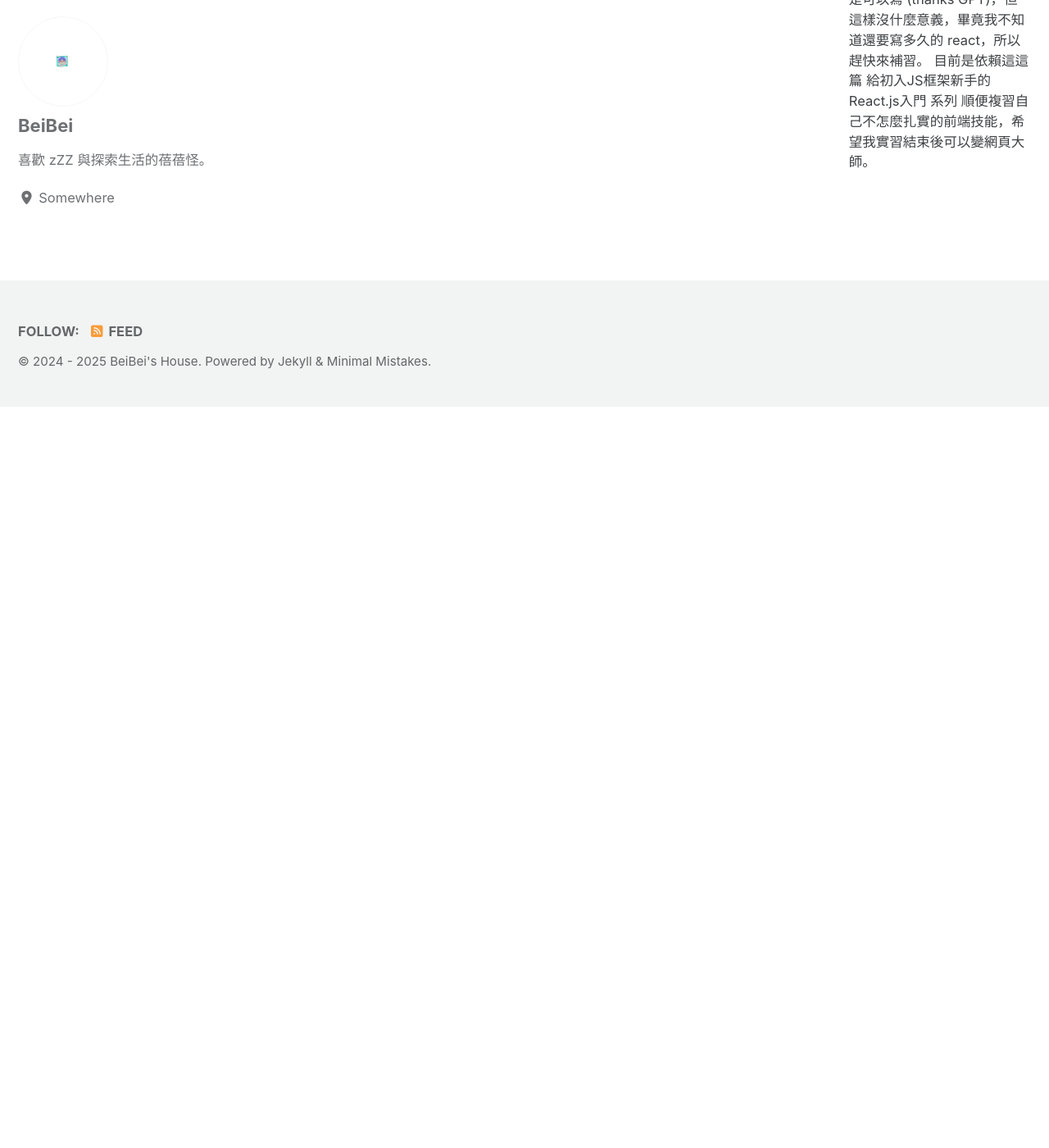
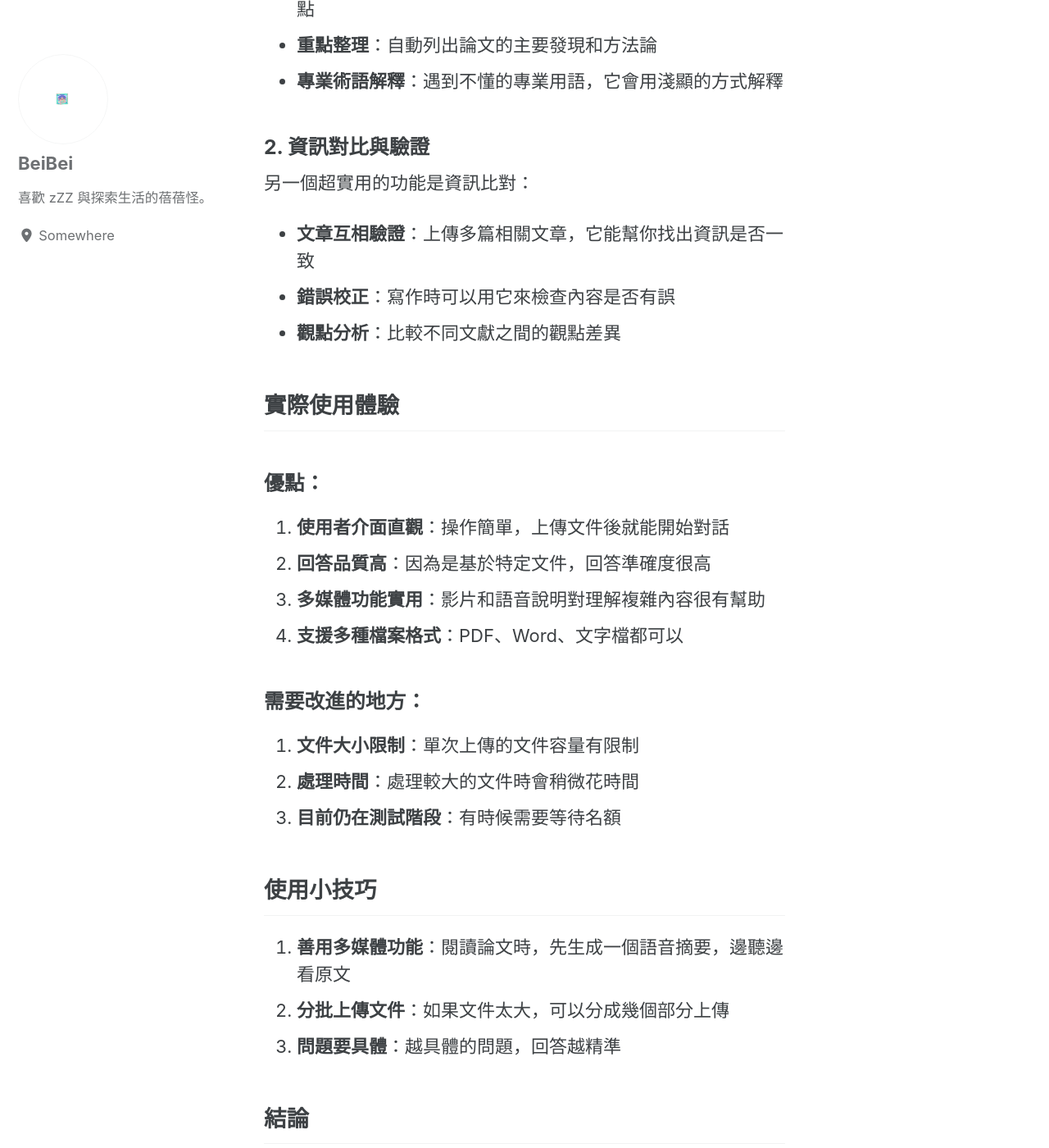
Before and after one commit to LAI-wen/BEIBEI.github.io, a Jekyll site: the page built from _posts/2025-09-04-NotebookLM二三事.md, in a window 1280 px wide and 1400 px high, scrolled down 1398 px. Shown: the whole window at 82% size. Built offline with Jekyll 4.4.1, drawn with Linux system fonts in a browser that asks for light colours; cached includes are drawn as plain includes; before the commit the page ends 1894 px from its top, so only the background shows below that; some of the changed text lies outside the part shown.

Commit message:
補齊貼文內容

```diff
--- a/_posts/2025-09-04-NotebookLM二三事.md
+++ b/_posts/2025-09-04-NotebookLM二三事.md
@@ -1,6 +1,86 @@
+---
+title: "NotebookLM：Google 的 AI 學習助手使用心得"
+date: 2024-01-05
+categories:
+  - AI工具
+  - 學習筆記
+tags:
+  - NotebookLM
+  - AI
+  - Google
+  - 論文閱讀
+excerpt: "探索 Google 的 AI 學習助手 NotebookLM：從論文閱讀到資訊驗證的實用工具。"
+---
+
 ## 前言
 我在亂逛的時候發現了 NotebookLM ，看起來很酷，但要怎麼用? 抱持這這樣的想法開始了簡單的使用之旅。
 
 最棒的功能：看論文!!!尤其是生成影片和語音說明，因為 NotebookLM 的內容來源基本上是依據你所給的資料，所以不太需要擔心有太多錯誤或幻覺，你可以輕易靠短短幾分鐘的影片或語音 get 論文的摘要內容，理解基本資訊。以我自己的經驗來看，基本上他的說明都是好懂的。
 
 第二點，對比資訊！！你寫了一篇文章但不確定有沒有和你的參考衝突，你就丟進去，問！！可以輕易的找到衝突或錯誤，對於矯正資訊與學習非常有幫助。
+
+## NotebookLM 是什麼？
+
+NotebookLM 是 Google 推出的一款 AI 學習助手，主打「基於文件的對話」功能。它的特別之處在於：
+
+1. **以文件為基礎**：所有回答都來自你上傳的文件內容
+2. **可信度高**：因為是基於特定文件，所以不會有一般 AI 的「幻覺」問題
+3. **多媒體輸出**：可以生成影片和語音說明，幫助理解
+
+## 主要功能與使用場景
+
+### 1. 論文閱讀助手
+
+最讓我驚豔的是它處理論文的能力：
+
+* **多媒體摘要**：可以生成影片或語音說明，幫你快速掌握論文重點
+* **重點整理**：自動列出論文的主要發現和方法論
+* **專業術語解釋**：遇到不懂的專業用語，它會用淺顯的方式解釋
+
+### 2. 資訊對比與驗證
+
+另一個超實用的功能是資訊比對：
+
+* **文章互相驗證**：上傳多篇相關文章，它能幫你找出資訊是否一致
+* **錯誤校正**：寫作時可以用它來檢查內容是否有誤
+* **觀點分析**：比較不同文獻之間的觀點差異
+
+## 實際使用體驗
+
+### 優點：
+
+1. **使用者介面直觀**：操作簡單，上傳文件後就能開始對話
+2. **回答品質高**：因為是基於特定文件，回答準確度很高
+3. **多媒體功能實用**：影片和語音說明對理解複雜內容很有幫助
+4. **支援多種檔案格式**：PDF、Word、文字檔都可以
+
+### 需要改進的地方：
+
+1. **文件大小限制**：單次上傳的文件容量有限制
+2. **處理時間**：處理較大的文件時會稍微花時間
+3. **目前仍在測試階段**：有時候需要等待名額
+
+## 使用小技巧
+
+1. **善用多媒體功能**：閱讀論文時，先生成一個語音摘要，邊聽邊看原文
+2. **分批上傳文件**：如果文件太大，可以分成幾個部分上傳
+3. **問題要具體**：越具體的問題，回答越精準
+
+## 結論
+
+NotebookLM 是一個非常實用的學習工具，特別適合：
+
+* 需要快速理解學術論文的學生和研究者
+* 想要驗證文章正確性的作者
+* 需要處理大量文件的專業人士
+
+雖然還在測試階段，但已經展現出強大的潛力。對於經常需要閱讀專業文獻或處理大量文件的人來說，絕對值得一試。
+
+用這個看論文誰爽到西西。
+
+---
+
+### 相關資源
+
+* [NotebookLM 官方網站](https://notebooklm.google.com/)
+* [Google AI Blog: Introducing NotebookLM](https://ai.googleblog.com/)
```
Also changed, not shown: _posts/2025-08-28-企劃網頁設計二三事.md (+75 -16 lines).
